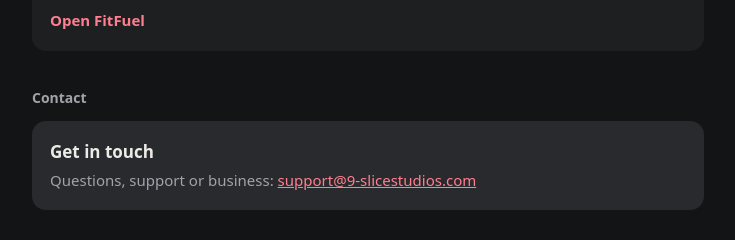
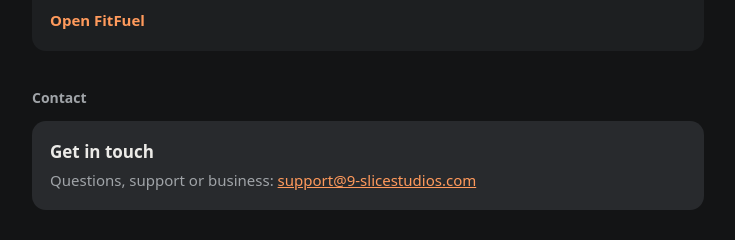
Before and after one commit to 9-Slice-Studios/9-Slice-Studios.github.io, a plain HTML site: page index.html in a window 1280 px wide. Shown: the part 390-630 px from the top of the page, without its empty margins (272-1007 px from the left). Drawn offline with Linux system fonts and the dark colour scheme.

Commit message:
Company page: orange accent from the logo
Co-Authored-By: Claude Fable 5.2 <noreply@anthropic.com>

```diff
--- a/index.html
+++ b/index.html
@@ -15,11 +15,11 @@
 <style>
 /* The company page for 9-Slice Studios. One static file, no scripts, no tracking. Same calm, flat look as FitFuel. */
 :root {
-  --paper: #F3F3F1; --card: #FFFFFF; --soft: #E9E9E6; --ink: #23272B; --muted: #5A6066; --accent: #B82A5C; --on-accent: #FFFFFF; --focus: #2B6CB0;
+  --paper: #F3F3F1; --card: #FFFFFF; --soft: #E9E9E6; --ink: #23272B; --muted: #5A6066; --accent: #AD4516; --on-accent: #FFFFFF; --focus: #2B6CB0;
   color-scheme: light dark;
 }
 @media (prefers-color-scheme: dark) {
-  :root { --paper: #131415; --card: #1D1F21; --soft: #282A2D; --ink: #ECEBE8; --muted: #A0A4A8; --accent: #FF7F90; --on-accent: #2B0A16; --focus: #90B8E0; }
+  :root { --paper: #131415; --card: #1D1F21; --soft: #282A2D; --ink: #ECEBE8; --muted: #A0A4A8; --accent: #FF9A5C; --on-accent: #2B1200; --focus: #90B8E0; }
 }
 * { box-sizing: border-box; }
 html { -webkit-text-size-adjust: 100%; overflow-x: hidden; }
```
